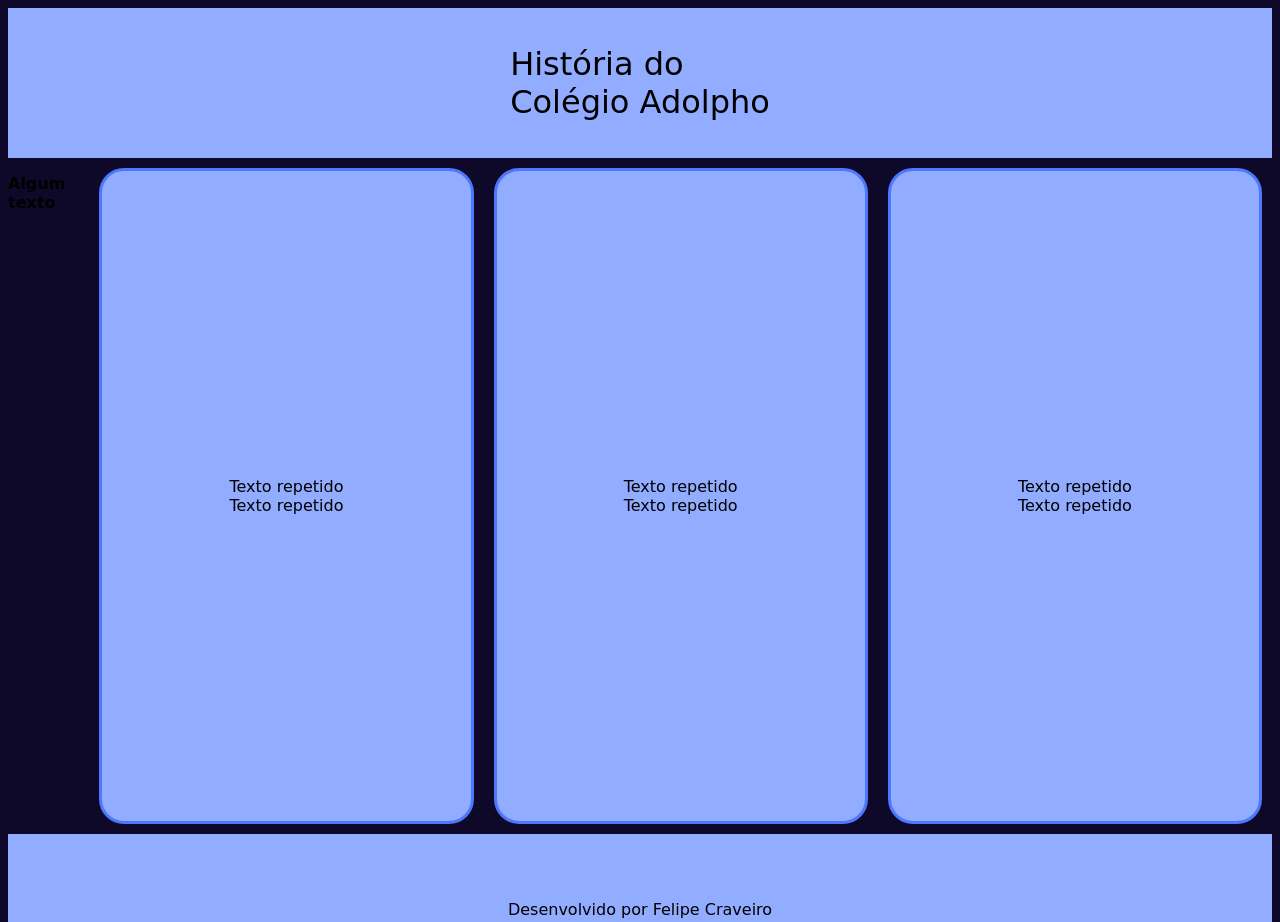
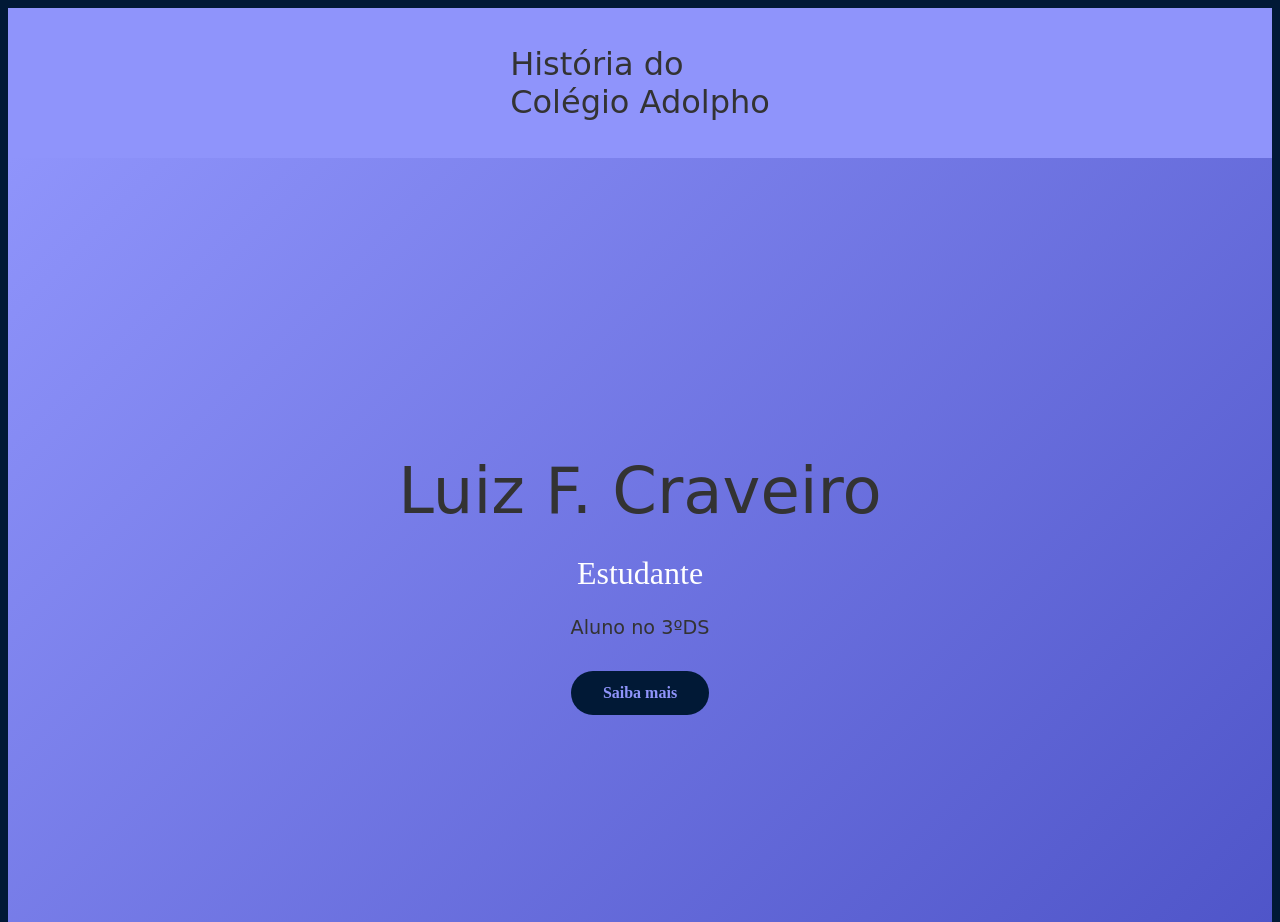
Before and after one commit to Encaju87/Projeto_MLD, a plain HTML site: page index.html in a window 1280 px wide. Shown: the top 922 px of the page. Drawn offline with Linux system fonts and the light colour scheme.

Commit message:
Atualizando

```diff
--- a/index.html
+++ b/index.html
@@ -12,10 +12,18 @@
         <nav class="nav"></nav>
     </header>
 
+
+    <section id="home" class="full-height">
+        <canvas id="particles"></canvas>
+        <div class="hero-content">
+            <h1>Luiz F. Craveiro</h1>
+            <h2>Estudante</h2>
+            <p class="tagline">Aluno no 3ºDS</p>
+            <a href="#about" class="cta-button">Saiba mais</a>
+        </div>
+    </section>
     <main style="display: flex; justify-content: center;">
-        <div class="tilt">
-            <p><strong>Algum texto</strong></p>
-        </div>
+
         <article class="card">
             <p>Texto repetido<br>Texto repetido</p>
         </article>
@@ -28,8 +36,8 @@
     </main>
 
     <footer class="footer" style="bottom: 0px;">
-        <p style="display: flex; justify-content: center;">Desenvolvido por Felipe Craveiro</p>
+        <p style="display: flex; justify-content: center;">Desenvolvido por Felipe Craveiro &#9749;</p>
     </footer>
-    <script href="script.js"></script>
+    <script href="google.js"></script>
 </body>
 </html>
--- a/styles.css
+++ b/styles.css
@@ -1,8 +1,15 @@
 :root {
-    --prinp: #0e0929;
-    --sec: #92acff;
-    --text: black;
-    --det: #4e77ff;
+    --fundo: #011936;
+    --prinp: #4e54c8;
+    --sec: #8f94fb;
+    --dark-color: #2a2d3e;
+    --light-color: #f5f5f7;
+    --text: #333;
+    --text-light: #666;
+    --white: #fff;
+    --black: #000;
+    --shadow: 0 5px 15px rgba(0, 0, 0, 0.1);
+    --transition: all 0.3s ease;
 }
 p,h1 {
     font-family: "Macondo Swash Caps", cursive;
@@ -17,13 +24,12 @@ p,h1 {
     height: 150px;
 }
 body {
-    background-color: var(--prinp);
+    background-color: var(--fundo);
 }
 
 .card {
     width: 500px;
     height: 650px;
-    border: solid 3px var(--det);
     border-radius: 25px;
     background-color: var(--sec);
     margin: 10px;
@@ -38,3 +44,74 @@ body {
     height: 150px;
     align-content: center;
 }
+
+/* Hero Section */
+#home {
+    position: relative;
+    display: flex;
+    justify-content: center;
+    align-items: center;
+    text-align: center;
+    min-height: 100vh;
+    overflow: hidden;
+    background: linear-gradient(135deg, var(--sec), var(--prinp));
+    color: var(--white);
+}
+
+#particles {
+    position: absolute;
+    top: 0;
+    left: 0;
+    width: 100%;
+    height: 100%;
+    z-index: 1;
+}
+
+.hero-content {
+    position: relative;
+    z-index: 2;
+    padding: 0 1rem;
+}
+
+.hero-content h1 {
+    font-size: 4rem;
+    margin-bottom: 1rem;
+    animation: fadeInDown 1s ease-out;
+}
+
+.hero-content h2 {
+    font-size: 2rem;
+    margin-bottom: 1.5rem;
+    font-weight: 300;
+    animation: fadeInDown 1s ease-out 0.2s forwards;
+    opacity: 100;
+}
+
+.hero-content .tagline {
+    font-size: 1.2rem;
+    margin-bottom: 2rem;
+    max-width: 600px;
+    margin-left: auto;
+    margin-right: auto;
+    animation: fadeInDown 1s ease-out 0.4s forwards;
+    opacity: 100;
+}
+
+.cta-button {
+    display: inline-block;
+    padding: 0.8rem 2rem;
+    background-color: var(--fundo);
+    color: var(--sec);
+    border-radius: 50px;
+    text-decoration: none;
+    font-weight: 600;
+    transition: var(--transition);
+    animation: fadeInUp 1s ease-out 0.6s forwards;
+    opacity: 100;
+
+}
+
+.cta-button:hover {
+    transform: translateY(-5px);
+    box-shadow: 0 10px 20px rgba(0, 0, 0, 0.2);
+}
```
Also changed, not shown: google.js (added, +73 -0 lines), script.js (deleted).
